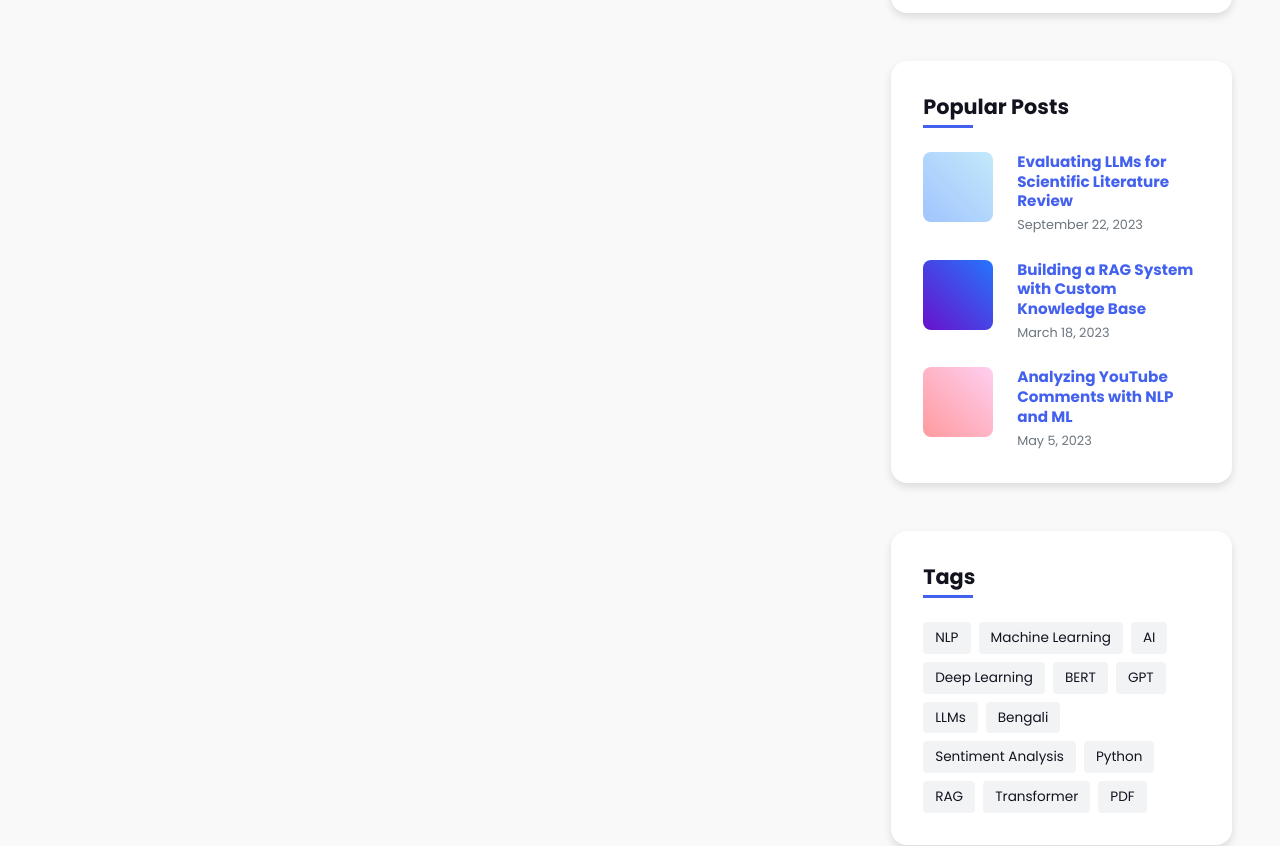
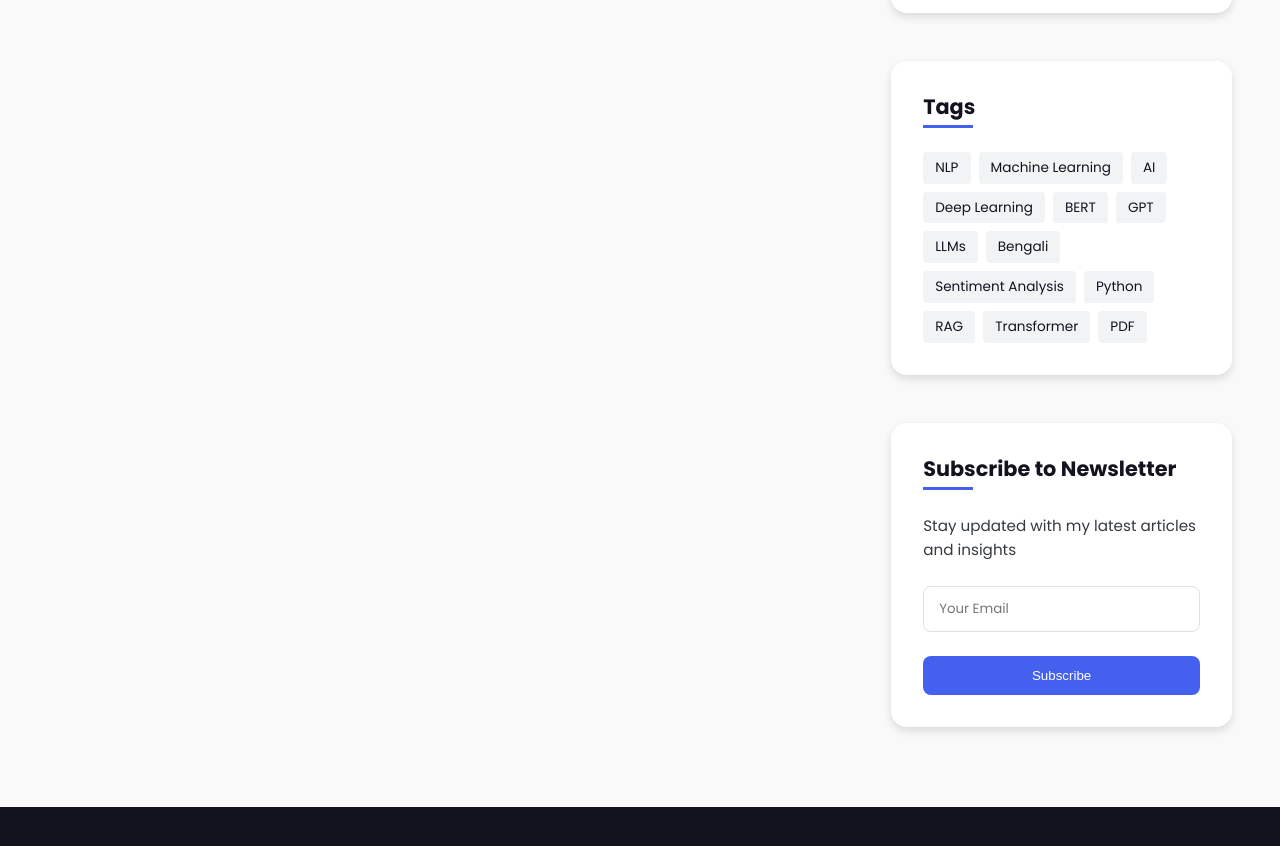
Before and after one commit to Arunavaonly/portfolio, a website: page blog.html in a window 1280 px wide. Shown: the part 1205-2051 px from the top of the page. Drawn offline with nearby package versions, Linux system fonts and the light colour scheme; no server answers.

Commit message:
blog cleaned

```diff
--- a/blog.html
+++ b/blog.html
@@ -101,37 +101,6 @@
                         </ul>
                     </div>
 
-                    <!-- Popular Posts -->
-                    <div class="sidebar-widget popular-posts" data-aos="fade-left">
-                        <h3>Popular Posts</h3>
-                        <div class="popular-post">
-                            <div class="post-image">
-                                <div class="blog-placeholder-small llm"></div>
-                            </div>
-                            <div class="post-content">
-                                <h5><a href="blog-post.html?slug=llms-for-scientific-literature-review">Evaluating LLMs for Scientific Literature Review</a></h5>
-                                <div class="post-date">September 22, 2023</div>
-                            </div>
-                        </div>
-                        <div class="popular-post">
-                            <div class="post-image">
-                                <div class="blog-placeholder-small rag"></div>
-                            </div>
-                            <div class="post-content">
-                                <h5><a href="blog-post.html?slug=building-rag-custom-knowledge-base">Building a RAG System with Custom Knowledge Base</a></h5>
-                                <div class="post-date">March 18, 2023</div>
-                            </div>
-                        </div>
-                        <div class="popular-post">
-                            <div class="post-image">
-                                <div class="blog-placeholder-small youtube"></div>
-                            </div>
-                            <div class="post-content">
-                                <h5><a href="blog-post.html?slug=youtube-comments-nlp-analysis">Analyzing YouTube Comments with NLP and ML</a></h5>
-                                <div class="post-date">May 5, 2023</div>
-                            </div>
-                        </div>
-                    </div>
 
                     <!-- Tags -->
                     <div class="sidebar-widget tags" data-aos="fade-left">
```
